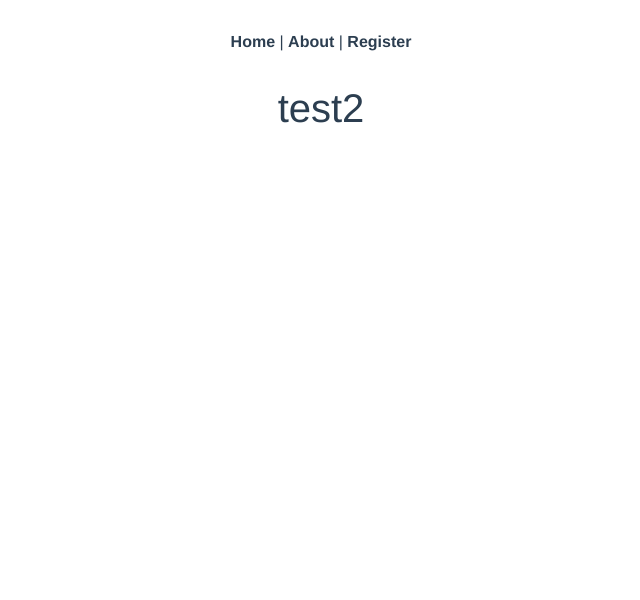
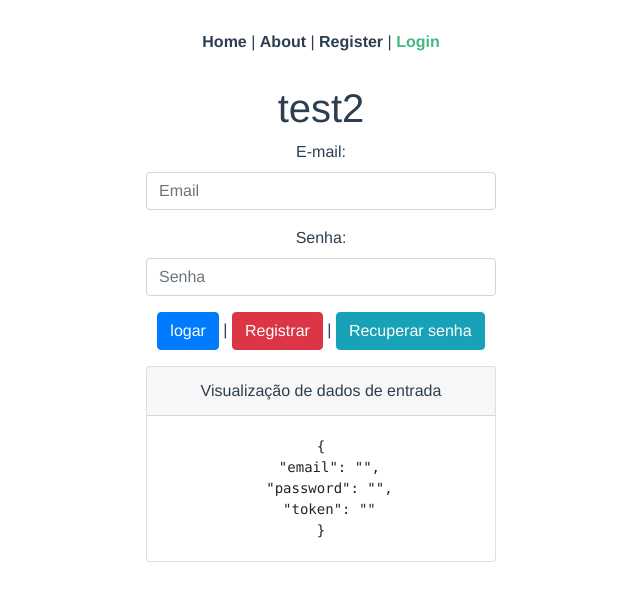
Before and after one commit to ChernoBen/testChat2deskFront, a Vue app: page /login in a window 1280 px wide. Shown: the top 600 px of the page, without its empty margins (319-959 px from the left). Built offline with nearby package versions, Linux system fonts and the light colour scheme.

Commit message:
login ok

```diff
--- a/src/App.vue
+++ b/src/App.vue
@@ -3,7 +3,8 @@
     <div id="nav">
       <router-link to="/">Home</router-link> |
       <router-link to="/about">About</router-link> |
-      <router-link to="/register">Register</router-link>
+      <router-link to="/register">Register</router-link> |
+      <router-link to="/login">Login</router-link>
     </div>
 
     <b-container class="bv-example-row">
--- a/src/router/index.js
+++ b/src/router/index.js
@@ -2,6 +2,7 @@ import Vue from 'vue'
 import VueRouter from 'vue-router'
 import Home from '../views/Home.vue'
 import Register from '../views/Register.vue'
+import Login from '../views/Login.vue'
 
 Vue.use(VueRouter)
 
@@ -15,6 +16,11 @@ const routes = [
     path:'/register',
     name:'Register',
     component:Register
+  },
+  {
+    path:'/login',
+    name:'Login',
+    component:Login
   },
   {
     path: '/about',
--- /dev/null
+++ b/src/views/Login.vue
@@ -0,0 +1,72 @@
+<template>
+  <div>
+    <b-form>
+      <b-form-group id="input-group-1" label="E-mail:" label-for="input-1">
+        <b-form-input
+          id="input-1"
+          v-model="form.email"
+          type="email"
+          placeholder="Email"
+          required
+        ></b-form-input>
+      </b-form-group>
+
+      <b-form-group id="input-group-2" label="Senha:" label-for="input-2">
+        <b-form-input
+          v-model="form.password"
+          type="password"
+          id="text-password"
+          aria-describedby="password-help-block"
+          placeholder="Senha"
+          required
+        ></b-form-input>
+      </b-form-group>
+      <b-button variant="primary" @click="login">logar</b-button> |
+      <b-button variant="danger" @click="register">Registrar</b-button> |
+       <b-button variant="info">Recuperar senha</b-button>
+    </b-form>
+    <b-card class="mt-3" header="Visualização de dados de entrada">
+      <pre class="m-0">{{ form }}</pre>
+    </b-card>
+  </div>
+</template>
+
+<script>
+import axios from "axios";
+export default {
+  data() {
+    return {
+      url: "http://localhost:8686/login",
+      error: "Email ou senha incorretos",
+      form: {
+        email: "",
+        password: "",
+        token:""
+      },
+
+    };
+  },
+  methods: {
+    login() {
+      axios
+        .post(this.url, {
+          email: this.form.email,
+          password: this.form.password,
+        })
+        .then((response) => {
+          console.log(response.data.token);
+          this.form.token = response.data.token;
+          localStorage.setItem('token',response.data.token);
+          this.$router.push({name:'Home'});
+        })
+        .catch((error) => {
+            console.log(error)
+          alert(JSON.stringify(this.error));
+        });
+    },
+    register(){
+        this.$router.push({name:'Register'})
+    }
+  },
+};
+</script>
--- a/src/views/Register.vue
+++ b/src/views/Register.vue
@@ -54,7 +54,7 @@
 
       <b-button variant="primary" @click="register" >Cadastrar</b-button>
     </b-form>
-    <b-card class="mt-3" header="Form Data Result">
+    <b-card class="mt-3" header="Visualização de dados de entrada">
       <pre class="m-0">{{ form }}</pre>
     </b-card>
   </div>
@@ -88,7 +88,7 @@ export default {
         documento:this.form.documento
       }).then(response=>{
         console.log(response);
-        this.$router.push({name:'Home'})
+        this.$router.push({name:'Login'})
       }).catch(error=>{
         let msgErro = error.response.data.message;
         this.error = msgErro;
```
